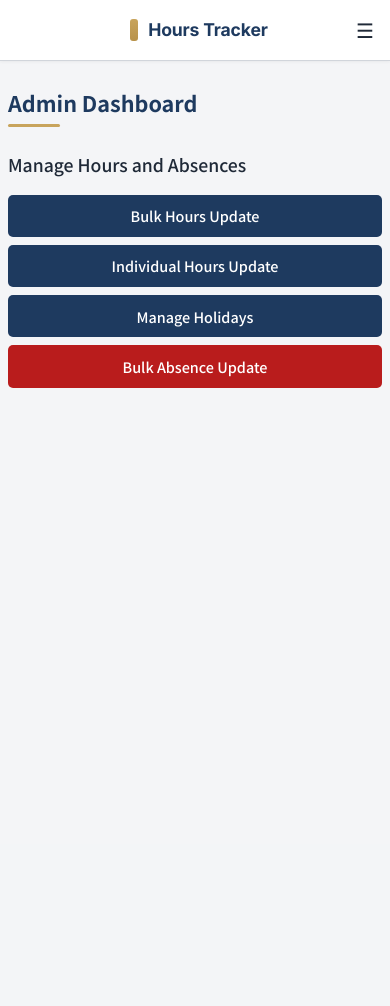
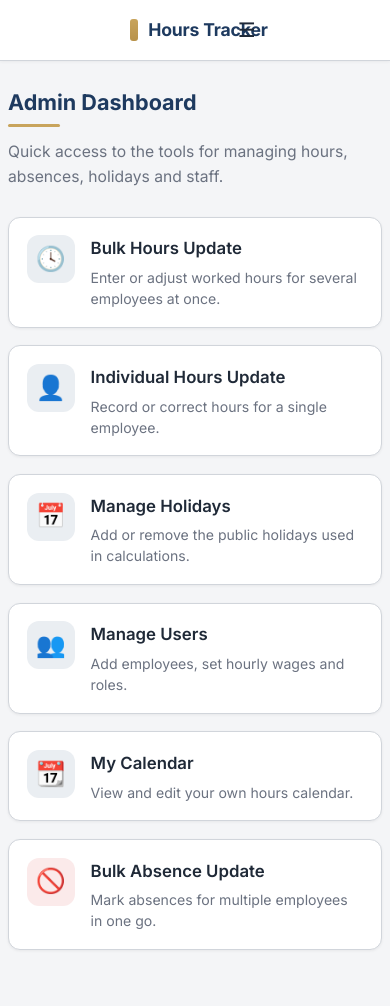
Before and after one commit to meshtirop1/company, a Django app: page /admin-panel/ in a window 390 px wide. Before the commit the page ends 388 px from the top, so only its background shows below. Run offline with Django 5.2, Linux system fonts and the light colour scheme; the visitor is signed in with stand-in values (Sample User, id 1).

Commit message:
Fix navbar wrapping and rebuild the admin dashboard
- base.css: keep nav items on one line (nowrap, no shrink) and collapse to the
  mobile menu below 1024px, so the many admin links no longer wrap to two rows.
- Admin Dashboard: replace the bare button list with a responsive grid of
  action cards (icon, title, description), EN + KO.

```diff
--- a/static/css/admin_panel.css
+++ b/static/css/admin_panel.css
@@ -1,151 +1,49 @@
-/* Dashboard Styles */
-h2 {
-    font-family: 'Noto Sans KR', 'Nanum Gothic', sans-serif;
-    font-size: 1.8rem;
-    font-weight: 600;
-    color: var(--color-text);
-    margin-bottom: 1.5rem;
+/* Admin dashboard — action card grid */
+
+.dash-sub { color: var(--color-text-muted); margin: -0.75rem 0 1.75rem; font-size: 0.98rem; }
+
+.action-grid {
+    display: grid;
+    grid-template-columns: repeat(auto-fill, minmax(290px, 1fr));
+    gap: 1.1rem;
 }
 
-.dashboard-links {
-    font-family: 'Noto Sans KR', 'Nanum Gothic', sans-serif;
-    margin-bottom: 1.5rem;
+.action-card {
+    display: flex;
+    gap: 1rem;
+    align-items: flex-start;
+    text-decoration: none;
+    background: var(--color-surface);
+    border: 1px solid var(--color-border);
+    border-radius: 12px;
+    padding: 1.3rem;
+    box-shadow: 0 1px 3px rgba(0, 0, 0, 0.06);
+    transition: box-shadow .15s ease, transform .1s ease, border-color .15s ease;
+}
+.action-card:hover {
+    box-shadow: 0 10px 26px rgba(30, 58, 95, 0.12);
+    transform: translateY(-2px);
+    border-color: var(--color-primary);
 }
 
-.dashboard-links h3 {
-    font-size: 1.3rem;
-    font-weight: 500;
-    color: var(--color-text);
-    margin-bottom: 1rem;
+.action-icon {
+    flex: 0 0 auto;
+    width: 48px;
+    height: 48px;
+    border-radius: 12px;
+    display: flex;
+    align-items: center;
+    justify-content: center;
+    font-size: 1.5rem;
+    background: var(--color-primary-light);
+    color: var(--color-primary);
 }
+.action-card.danger .action-icon { background: #fbeaea; color: var(--color-danger); }
 
-.dashboard-links ul {
-    list-style: none;
-    padding: 0;
-}
-
-.dashboard-links li {
-    margin-bottom: 0.75rem;
-}
-
-/* Button/Link Styles */
-.button-primary {
-    display: inline-block;
-    background: var(--color-primary);
-    color: var(--color-surface);
-    border: none;
-    padding: 0.75rem 1.5rem;
-    border-radius: 5px;
-    font-family: 'Noto Sans KR', 'Nanum Gothic', sans-serif;
-    font-size: 1rem;
-    font-weight: 500;
-    text-decoration: none;
-    cursor: pointer;
-    transition: background 0.2s ease;
-}
-
-.button-primary:hover {
-    background: var(--color-primary-hover);
-}
-
-.button-primary:focus {
-    outline: none;
-    box-shadow: 0 0 0 3px rgba(0, 91, 172, 0.3);
-}
-
-.button-danger {
-    display: inline-block;
-    background: var(--color-danger);
-    color: var(--color-surface);
-    border: none;
-    padding: 0.75rem 1.5rem;
-    border-radius: 5px;
-    font-family: 'Noto Sans KR', 'Nanum Gothic', sans-serif;
-    font-size: 1rem;
-    font-weight: 500;
-    text-decoration: none;
-    cursor: pointer;
-    transition: background 0.2s ease;
-}
-
-.button-danger:hover {
-    background: var(--color-danger-hover);
-}
-
-.button-danger:focus {
-    outline: none;
-    box-shadow: 0 0 0 3px rgba(220, 53, 69, 0.3);
-}
-
-/* Responsive Design */
-@media (max-width: 768px) {
-    h2 {
-        font-size: 1.6rem;
-    }
-
-    .dashboard-links h3 {
-        font-size: 1.2rem;
-    }
-
-    .button-primary,
-    .button-danger {
-        padding: 0.65rem 1.25rem;
-        font-size: 0.95rem;
-    }
-}
+.action-body h3 { margin: 0 0 0.3rem; font-size: 1.05rem; color: var(--color-text); font-weight: 600; }
+.action-body p { margin: 0; font-size: 0.88rem; color: var(--color-text-muted); line-height: 1.5; }
 
 @media (max-width: 480px) {
-    h2 {
-        font-size: 1.4rem;
-    }
-
-    .dashboard-links h3 {
-        font-size: 1.1rem;
-    }
-
-    .button-primary,
-    .button-danger {
-        padding: 0.6rem 1rem;
-        font-size: 0.9rem;
-        width: 100%;
-        text-align: center;
-    }
-
-    .dashboard-links li {
-        margin-bottom: 0.5rem;
-    }
+    .action-grid { grid-template-columns: 1fr; }
+    .action-card { padding: 1.1rem; }
 }
-
-@media (max-width: 360px) {
-    h2 {
-        font-size: 1.2rem;
-    }
-
-    .dashboard-links h3 {
-        font-size: 1rem;
-    }
-
-    .button-primary,
-    .button-danger {
-        padding: 0.5rem 0.75rem;
-        font-size: 0.85rem;
-    }
-}
-
-/* Accessibility */
-.button-primary:focus,
-.button-danger:focus {
-    outline: none;
-    box-shadow: 0 0 0 3px rgba(0, 91, 172, 0.3);
-}
-
-.button-danger:focus {
-    box-shadow: 0 0 0 3px rgba(220, 53, 69, 0.3);
-}
-
-@media (prefers-reduced-motion: reduce) {
-    .button-primary,
-    .button-danger {
-        transition: none;
-    }
-}
--- a/static/css/base.css
+++ b/static/css/base.css
@@ -424,3 +424,26 @@ main.container input:focus, main.container select:focus, main.container textarea
     .panel { padding: 1.1rem; }
     .input-field, main.container input, main.container select, main.container textarea { max-width: none; }
 }
+
+
+/* ---- Navbar fit: keep items on one line; collapse to menu earlier ---- */
+.navbar-brand { white-space: nowrap; }
+.nav-list { gap: 0.9rem; flex-wrap: nowrap; }
+.nav-item { flex: 0 0 auto; }
+.nav-link { white-space: nowrap; font-size: 0.95rem; }
+
+@media (max-width: 1024px) {
+    .navbar .container { position: relative; }
+    .navbar-toggle { display: block; position: absolute; right: 12px; top: 50%; transform: translateY(-50%); }
+    .nav-list {
+        display: none; flex-direction: column; align-items: flex-start; flex-wrap: wrap;
+        gap: 0.4rem; padding: 0.75rem; width: 100%;
+        background: var(--color-surface); border-top: 1px solid var(--color-border);
+        position: absolute; top: 100%; left: 0; z-index: 999; box-shadow: 0 6px 16px rgba(0, 0, 0, 0.1);
+    }
+    .nav-list--open { display: flex; }
+    .nav-item { width: 100%; }
+    .nav-item .btn-link, .nav-link { display: block; width: 100%; text-align: left; border-radius: 6px; }
+    .language-switcher { padding: 0.25rem 0; }
+    .language-switcher select { width: auto; min-width: 140px; margin: 0; }
+}
--- a/templates/admin_panel_en.html
+++ b/templates/admin_panel_en.html
@@ -9,13 +9,50 @@
 
 {% block content %}
 <h2>Admin Dashboard</h2>
-<div class="dashboard-links">
-    <h3>Manage Hours and Absences</h3>
-    <ul>
-        <li><a href="{% url 'bulk_hours' %}" class="button-primary">Bulk Hours Update</a></li>
-        <li><a href="{% url 'individual_hours' %}" class="button-primary">Individual Hours Update</a></li>
-        <li><a  href="{% url 'manage_holidays' %}" class="button-primary">Manage Holidays</a></li>
-        <li><a href="{% url 'bulk_absence' %}" class="button-danger">Bulk Absence Update</a></li>
-    </ul>
+<p class="dash-sub">Quick access to the tools for managing hours, absences, holidays and staff.</p>
+
+<div class="action-grid">
+  <a class="action-card" href="{% url 'bulk_hours' %}">
+    <div class="action-icon">&#128339;</div>
+    <div class="action-body">
+      <h3>Bulk Hours Update</h3>
+      <p>Enter or adjust worked hours for several employees at once.</p>
+    </div>
+  </a>
+  <a class="action-card" href="{% url 'individual_hours' %}">
+    <div class="action-icon">&#128100;</div>
+    <div class="action-body">
+      <h3>Individual Hours Update</h3>
+      <p>Record or correct hours for a single employee.</p>
+    </div>
+  </a>
+  <a class="action-card" href="{% url 'manage_holidays' %}">
+    <div class="action-icon">&#128197;</div>
+    <div class="action-body">
+      <h3>Manage Holidays</h3>
+      <p>Add or remove the public holidays used in calculations.</p>
+    </div>
+  </a>
+  <a class="action-card" href="{% url 'manage_users' %}">
+    <div class="action-icon">&#128101;</div>
+    <div class="action-body">
+      <h3>Manage Users</h3>
+      <p>Add employees, set hourly wages and roles.</p>
+    </div>
+  </a>
+  <a class="action-card" href="{% url 'calendar' %}">
+    <div class="action-icon">&#128198;</div>
+    <div class="action-body">
+      <h3>My Calendar</h3>
+      <p>View and edit your own hours calendar.</p>
+    </div>
+  </a>
+  <a class="action-card danger" href="{% url 'bulk_absence' %}">
+    <div class="action-icon">&#128683;</div>
+    <div class="action-body">
+      <h3>Bulk Absence Update</h3>
+      <p>Mark absences for multiple employees in one go.</p>
+    </div>
+  </a>
 </div>
 {% endblock %}
```
Also changed, not shown: templates/admin_panel_ko.html (+45 -7 lines).
